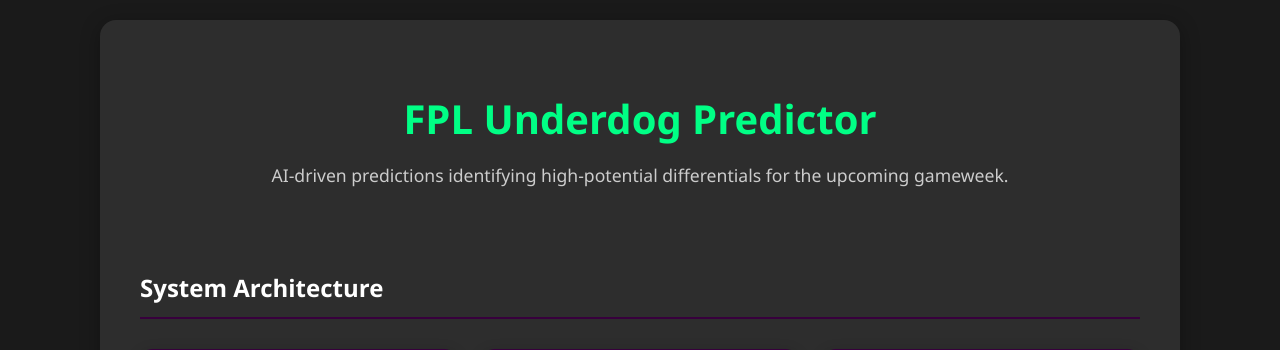
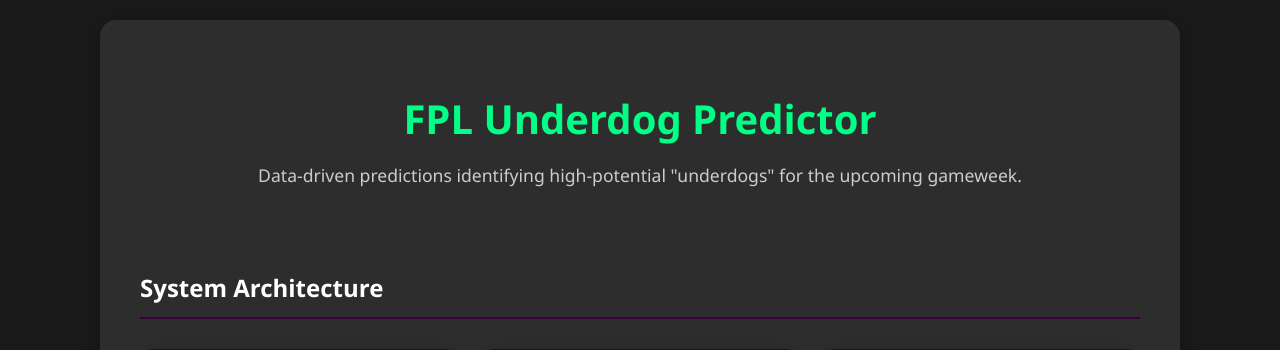
Before and after one commit to PaulKumswa/FPL-Wizard, a Flask app: page / in a window 1280 px wide. Shown: the top 350 px of the page. Run offline with Flask 3, Linux system fonts and the light colour scheme.

Commit message:
editing descriptions

```diff
--- a/src/templates/index.html
+++ b/src/templates/index.html
@@ -297,7 +297,7 @@
         <header>
             <h1>FPL Underdog Predictor</h1>
             <p class="subtitle">
-                AI-driven predictions identifying high-potential differentials for the upcoming gameweek.
+                Data-driven predictions identifying high-potential "underdogs" for the upcoming gameweek.
             </p>
         </header>
 
```
